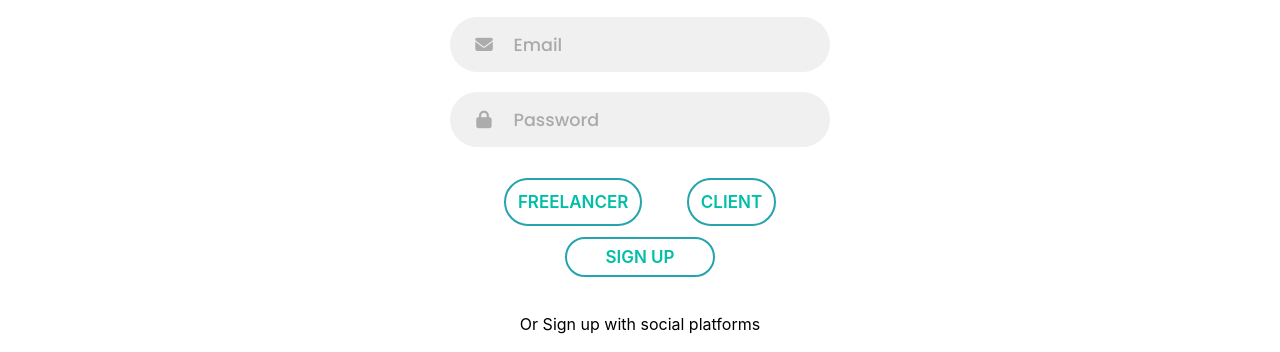
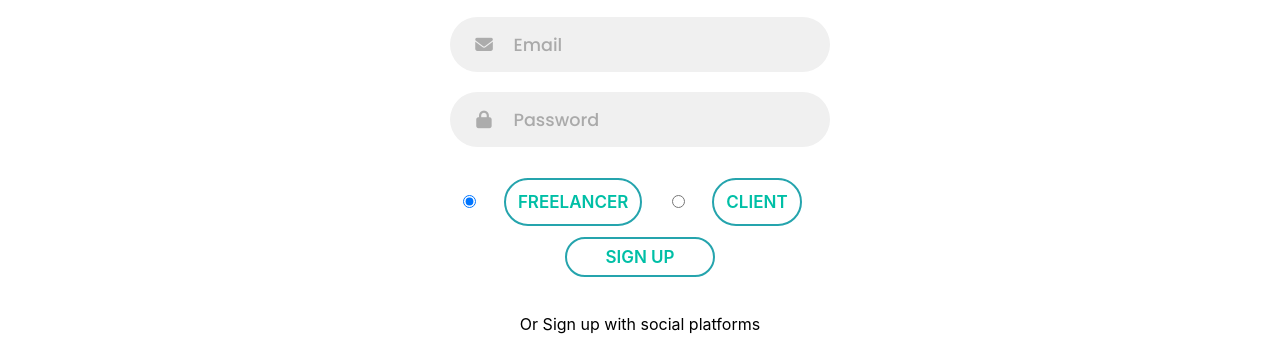
Before and after one commit to Rhythm280/Freelancing-Platform, a plain HTML site: page sign-up.html in a window 1280 px wide. Shown: the part 328-680 px from the top of the page. Drawn offline with Linux system fonts and the light colour scheme.

Commit message:
add buttons

```diff
--- a/CSS/sign-up.css
+++ b/CSS/sign-up.css
@@ -127,8 +127,8 @@ form {
 }
 
 input[type="radio"] {
-    position: absolute;
-    left: -999px;
+    /* position: absolute;
+    left: -999px; */
 }
 
 .btn-secondary {
```
